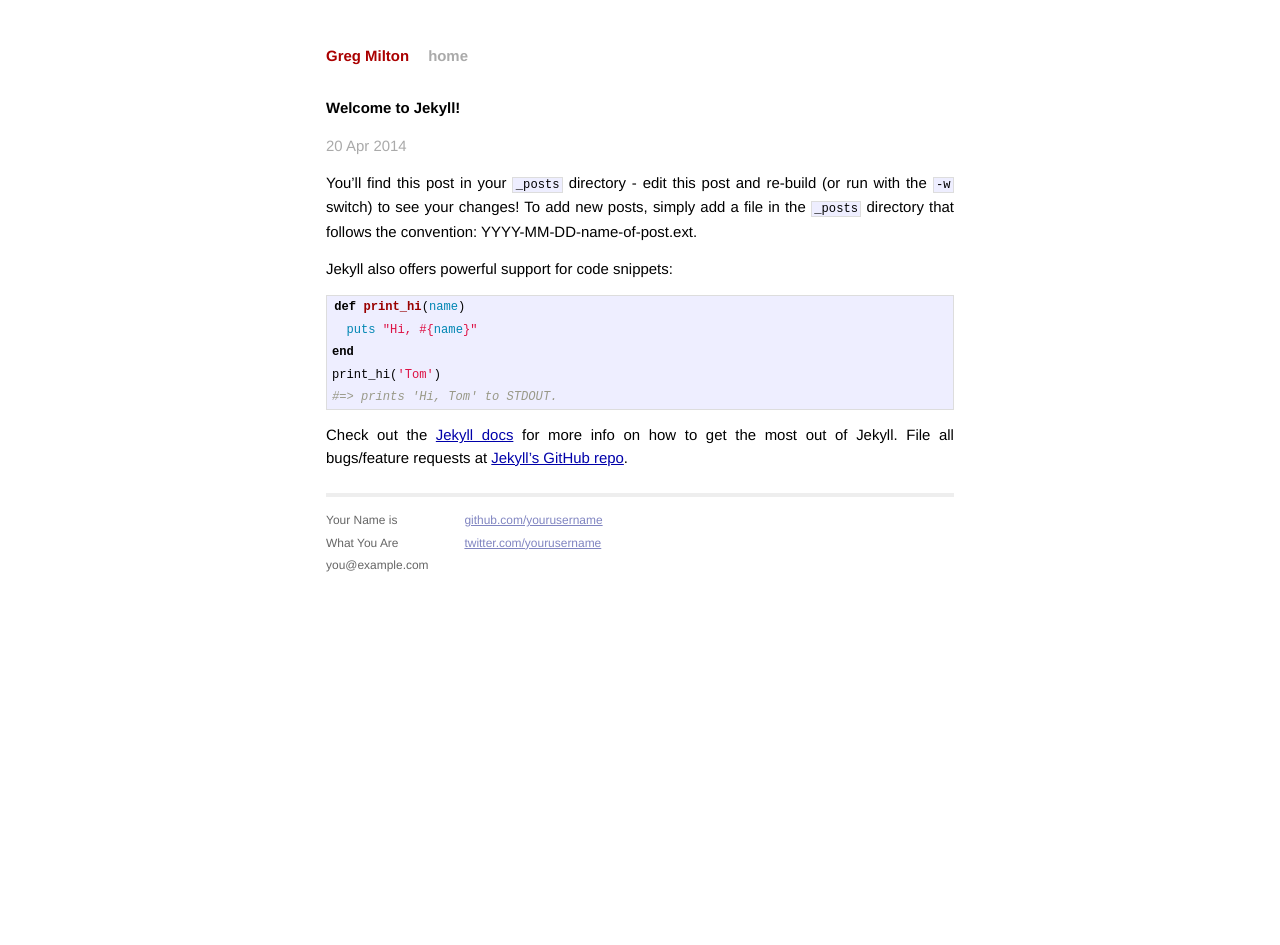
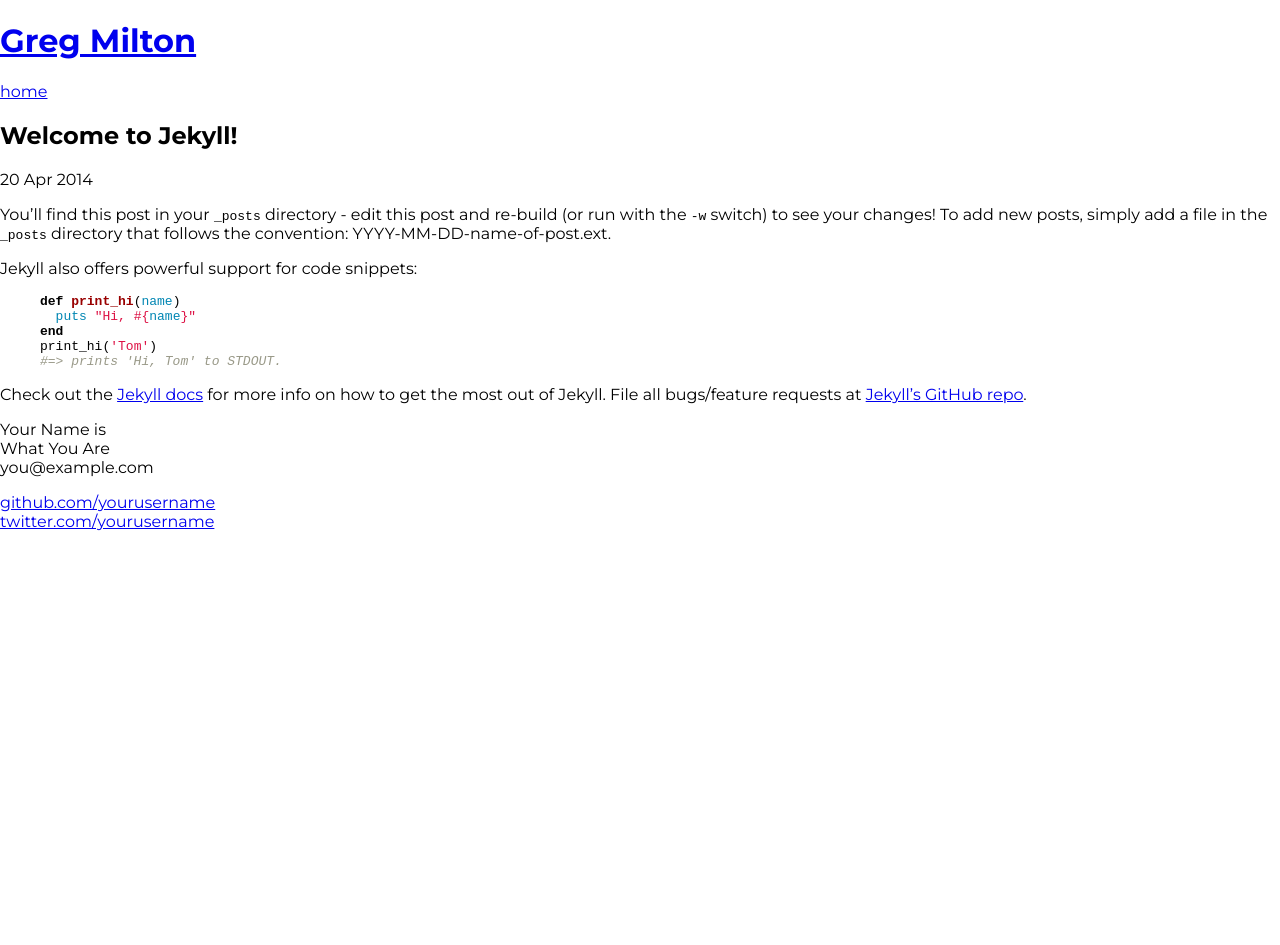
Before and after one commit to adamccfc/gregmilton.github.com, a Jekyll site: the page built from _posts/2014-04-20-welcome-to-jekyll.markdown, in a window 1280 px wide. Built offline with Jekyll 4.4.1, drawn with Linux system fonts in a browser that asks for light colours; Markdown is read by kramdown in place of the engine named in the settings; after the commit the page ends 900 px from its top, so only the background shows below that.

```diff
--- a/_config.yml
+++ b/_config.yml
@@ -1,4 +1,7 @@
 name: Greg Milton
+telephone: 01443 472223
+mobile: 07711 686833
+email: greghmilton@hotmail.co.uk
 markdown: redcarpet
 highlighter: null
 exclude: ["node_modules", "gulpfile.js", "package.json"]
--- a/_scss/base/_base.scss
+++ b/_scss/base/_base.scss
@@ -1,3 +1,5 @@
 body {
+  font-family: $font-primary;
   background-color: white;
+  margin: 0;
 }
--- /dev/null
+++ b/_scss/base/_typography.scss
@@ -0,0 +1,3 @@
+@import url('https://fonts.googleapis.com/css?family=Montserrat:300,400,400i,700,900');
+
+$font-primary: 'Montserrat', sans-serif;
--- a/css/main.css
+++ b/css/main.css
@@ -1,146 +1,4 @@
-/*****************************************************************************/
-/*
-/* Common
-/*
-/*****************************************************************************/
-/* Global Reset */
-* {
-  margin: 0;
-  padding: 0; }
-
-html, body {
-  height: 100%; }
-
-body {
-  background-color: black;
-  font: 13.34px Helvetica, Arial, sans-serif;
-  font-size: small;
-  text-align: center; }
-
-h1, h2, h3, h4, h5, h6 {
-  font-size: 100%; }
-
-h1 {
-  margin-bottom: 1em; }
-
-p {
-  margin: 1em 0; }
-
-a {
-  color: #00a; }
-
-a:hover {
-  color: #000; }
-
-a:visited {
-  color: #a0a; }
-
-/*****************************************************************************/
-/*
-/* Home
-/*
-/*****************************************************************************/
-.posts {
-  list-style-type: none;
-  margin-bottom: 2em; }
-
-.posts li {
-  line-height: 1.75em; }
-
-.posts span {
-  color: #aaa;
-  font-family: Monaco, "Courier New", monospace;
-  font-size: 80%; }
-
-/*****************************************************************************/
-/*
-/* Site
-/*
-/*****************************************************************************/
-.site {
-  font-size: 115%;
-  text-align: justify;
-  width: 42em;
-  margin: 3em auto 2em;
-  line-height: 1.5em; }
-
-.header a {
-  font-weight: bold;
-  text-decoration: none; }
-
-.title {
-  display: inline-block;
-  margin-bottom: 2em; }
-
-.title a {
-  color: #a00; }
-
-.title a:hover {
-  color: #000; }
-
-.header a.extra {
-  color: #aaa;
-  margin-left: 1em; }
-
-.header a.extra:hover {
-  color: #000; }
-
-.meta {
-  color: #aaa; }
-
-.footer {
-  font-size: 80%;
-  color: #666;
-  border-top: 4px solid #eee;
-  margin-top: 2em;
-  overflow: hidden; }
-
-.footer .contact {
-  float: left;
-  margin-right: 3em; }
-
-.footer .contact a {
-  color: #8085C1; }
-
-.footer .rss {
-  margin-top: 1.1em;
-  margin-right: -.2em;
-  float: right; }
-
-.footer .rss img {
-  border: 0; }
-
-/*****************************************************************************/
-/*
-/* Posts
-/*
-/*****************************************************************************/
-/* standard */
-.post pre {
-  border: 1px solid #ddd;
-  background-color: #eef;
-  padding: 0 .4em; }
-
-.post ul, .post ol {
-  margin-left: 1.35em; }
-
-.post code {
-  border: 1px solid #ddd;
-  background-color: #eef;
-  padding: 0 .2em; }
-
-.post pre code {
-  border: none; }
-
-/* terminal */
-.post pre.terminal {
-  border: 1px solid #000;
-  background-color: #333;
-  color: #FFF; }
-
-.post pre.terminal code {
-  background-color: #333; }
-
+@import url("https://fonts.googleapis.com/css?family=Montserrat:300,400,400i,700,900");
 .highlight {
   background: #ffffff; }
 
@@ -1765,4 +1623,47 @@ html {
         align-self: stretch !important; } }
 
 body {
-  background-color: white; }
+  font-family: "Montserrat", sans-serif;
+  background-color: white;
+  margin: 0; }
+
+@-webkit-keyframes pop-in {
+  0% {
+    opacity: 0;
+    -webkit-transform: translateY(-4rem) scale(0.8);
+            transform: translateY(-4rem) scale(0.8); }
+  100% {
+    opacity: 1;
+    -webkit-transform: none;
+            transform: none; } }
+
+@keyframes pop-in {
+  0% {
+    opacity: 0;
+    -webkit-transform: translateY(-4rem) scale(0.8);
+            transform: translateY(-4rem) scale(0.8); }
+  100% {
+    opacity: 1;
+    -webkit-transform: none;
+            transform: none; } }
+
+.animate-pop-in {
+  -webkit-animation: pop-in 0.6s ease-out forwards;
+          animation: pop-in 0.6s ease-out forwards; }
+
+.home-intro {
+  color: #fff;
+  padding: 100px 0;
+  background: url(/images/awesomephotodude.jpg) no-repeat center #FC6A6C;
+  background-size: cover;
+  height: 100vh;
+  position: relative; }
+  .home-intro__container {
+    position: absolute;
+    top: 50%;
+    left: 10%;
+    right: 10%;
+    transform: translate(0%, -50%);
+    -webkit-transform: translate(0%, -50%); }
+    .home-intro__container h1 {
+      font-size: 4rem; }
--- a/gulpfile.js
+++ b/gulpfile.js
@@ -56,7 +56,7 @@ gulp.task('sass', function () {
  * Watch html/md files, run jekyll & reload BrowserSync
  */
 gulp.task('watch', function () {
-    gulp.watch('_scss/*.scss', ['sass']);
+    gulp.watch('_scss/**/*.scss', ['sass']);
     gulp.watch(['*.html', '_layouts/*.html', '_posts/*'], ['jekyll-rebuild']);
 });
 
```
Also changed, not shown: _layouts/homepage.html (added, +15 -0 lines), _scss/_reset.scss (deleted, +0 -160 lines), _scss/base/_vars.scss (+5 -2 lines), _scss/helpers/_animations.scss (added, +14 -0 lines), _scss/main.scss (+7 -1 lines), _scss/pages/_home.scss (added, +21 -0 lines), index.html (+5 -16 lines), 1 other file.
